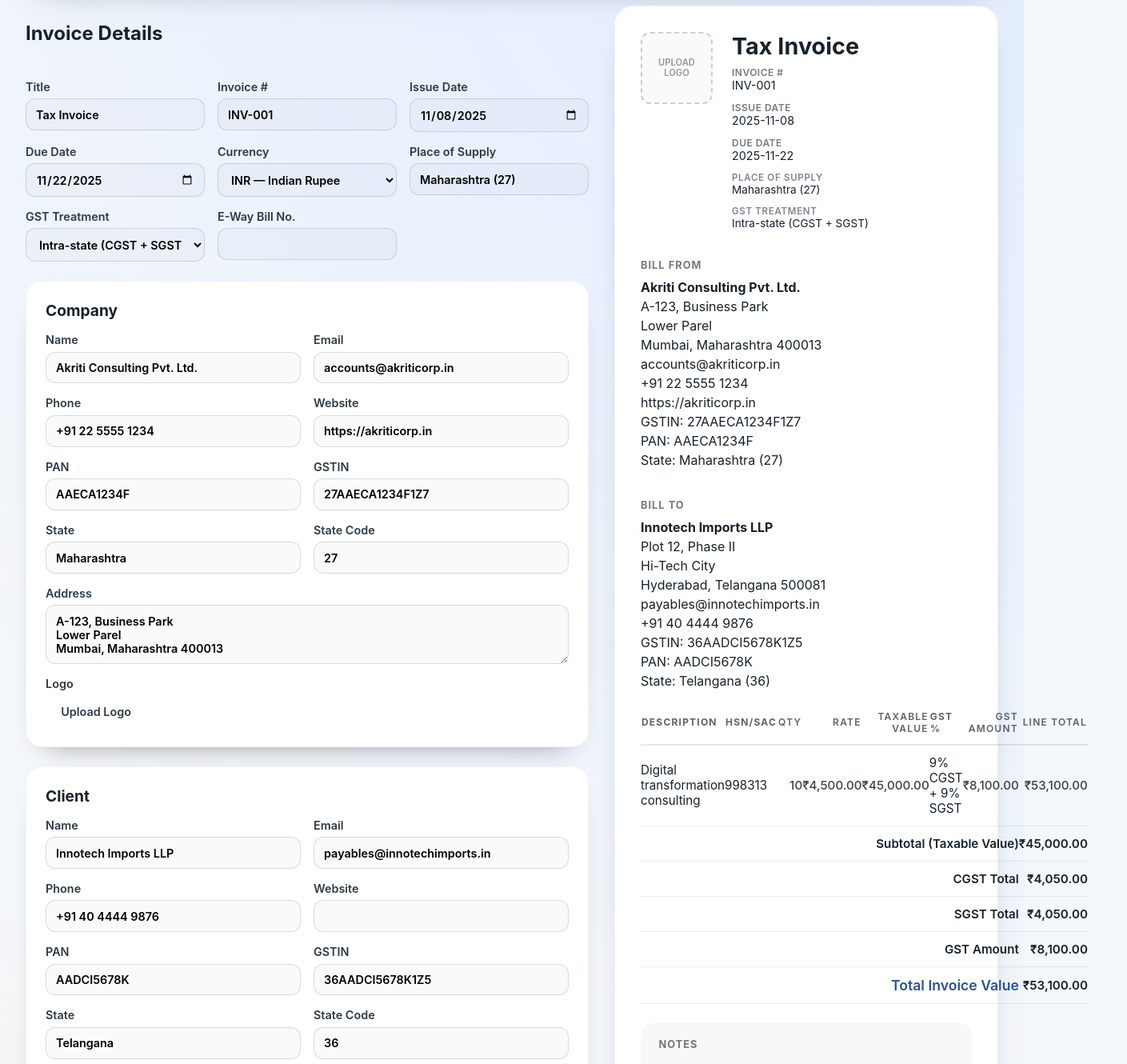
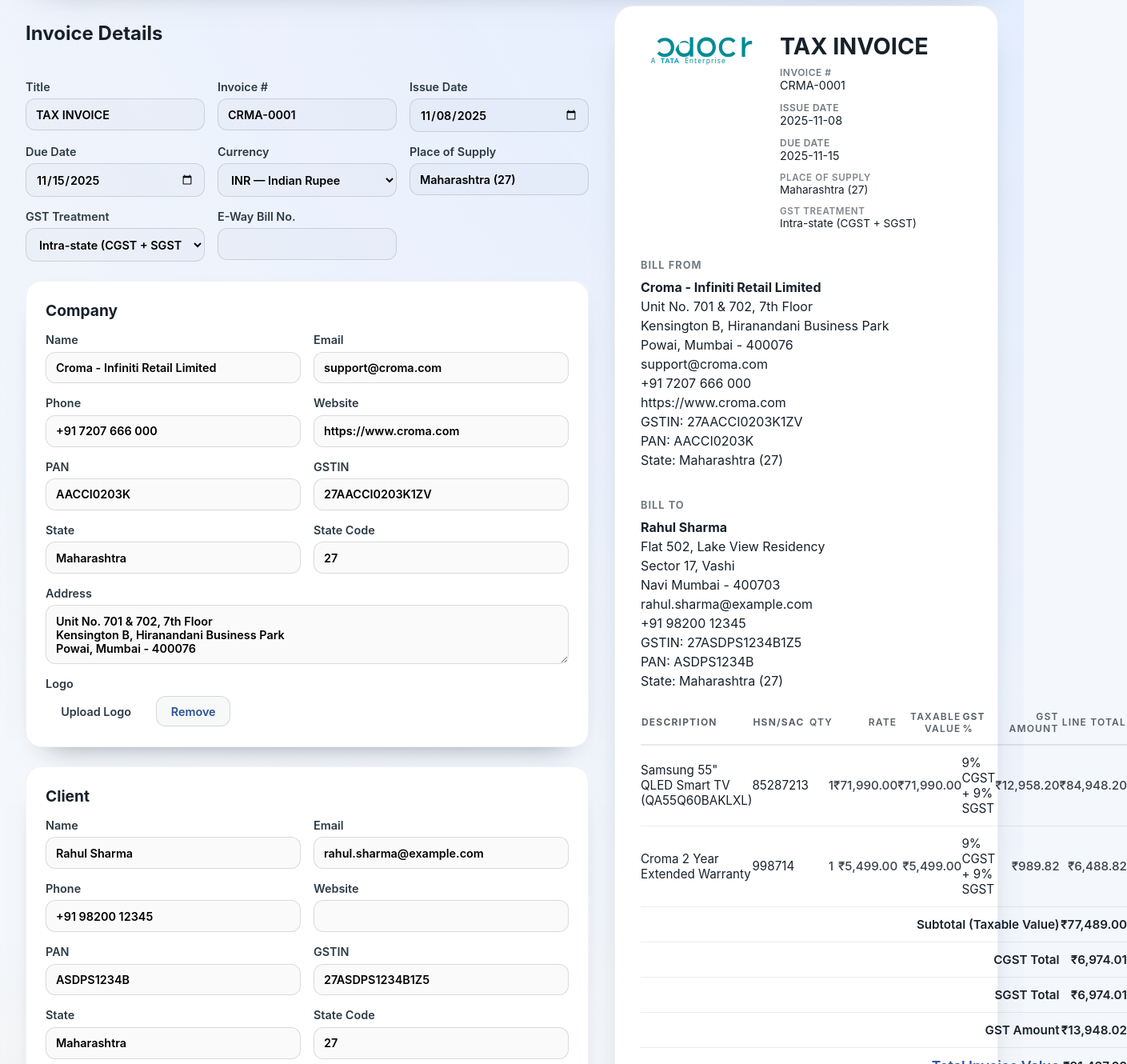
Before and after one commit to LIT-SOURCE/AWSServiceRoleForResourceExplorer, a React (Vite) app: page / in a window 1280 px wide. Shown: the part 340-1670 px from the top of the page at 80% size, 1409 px wide, since content can reach past the window. Built offline with nearby package versions, Linux system fonts and the light colour scheme.

Commit message:
Set Croma-branded defaults for invoices

```diff
--- a/src/App.css
+++ b/src/App.css
@@ -304,13 +304,13 @@
 }
 
 .preview-header img {
-  width: 90px;
-  height: 90px;
+  width: 150px;
+  max-height: 90px;
   object-fit: contain;
 }
 
 .logo-placeholder {
-  width: 90px;
+  width: 150px;
   height: 90px;
   border-radius: 0.75rem;
   border: 2px dashed rgba(23, 33, 43, 0.2);
--- a/src/App.tsx
+++ b/src/App.tsx
@@ -1,6 +1,7 @@
 import { useEffect, useMemo, useRef, useState } from "react";
 import type { ChangeEvent } from "react";
 import "./App.css";
+import cromaLogo from "./assets/croma-logo.svg";
 import { CURRENCY_CODE_SET, CURRENCY_OPTIONS } from "./data/currencies";
 
 type AddressBlock = {
@@ -59,53 +60,65 @@
     : Math.random().toString(36).slice(2, 11);
 
 const DEFAULT_INVOICE: Invoice = {
-  title: "Tax Invoice",
-  invoiceNumber: "INV-001",
+  title: "TAX INVOICE",
+  invoiceNumber: "CRMA-0001",
   issueDate: new Date().toISOString().slice(0, 10),
-  dueDate: new Date(Date.now() + 1000 * 60 * 60 * 24 * 14)
+  dueDate: new Date(Date.now() + 1000 * 60 * 60 * 24 * 7)
     .toISOString()
     .slice(0, 10),
   currency: "INR",
   company: {
-    name: "Akriti Consulting Pvt. Ltd.",
+    name: "Croma - Infiniti Retail Limited",
     address:
-      "A-123, Business Park\nLower Parel\nMumbai, Maharashtra 400013",
-    email: "accounts@akriticorp.in",
-    phone: "+91 22 5555 1234",
-    website: "https://akriticorp.in",
-    taxId: "AAECA1234F",
-    gstin: "27AAECA1234F1Z7",
+      "Unit No. 701 & 702, 7th Floor\nKensington B, Hiranandani Business Park\nPowai, Mumbai - 400076",
+    email: "support@croma.com",
+    phone: "+91 7207 666 000",
+    website: "https://www.croma.com",
+    taxId: "AACCI0203K",
+    gstin: "27AACCI0203K1ZV",
     state: "Maharashtra",
     stateCode: "27",
   },
   client: {
-    name: "Innotech Imports LLP",
-    address: "Plot 12, Phase II\nHi-Tech City\nHyderabad, Telangana 500081",
-    email: "payables@innotechimports.in",
-    phone: "+91 40 4444 9876",
+    name: "Rahul Sharma",
+    address:
+      "Flat 502, Lake View Residency\nSector 17, Vashi\nNavi Mumbai - 400703",
+    email: "rahul.sharma@example.com",
+    phone: "+91 98200 12345",
     website: "",
-    taxId: "AADCI5678K",
-    gstin: "36AADCI5678K1Z5",
-    state: "Telangana",
-    stateCode: "36",
+    taxId: "ASDPS1234B",
+    gstin: "27ASDPS1234B1Z5",
+    state: "Maharashtra",
+    stateCode: "27",
   },
-  notes: "Thank you for your business.",
+  notes:
+    "Thank you for shopping at Croma. Please retain this invoice for warranty and service support.",
   terms:
-    "Payment due within 14 days via NEFT/IMPS. Late payments may attract interest as per GST regulations.",
+    "Payment accepted via UPI, credit/debit cards, or net banking. Goods once sold are covered by Croma's return and refund policy.",
   lineItems: [
     {
       id: createId(),
-      description: "Digital transformation consulting",
-      quantity: 10,
-      rate: 4500,
+      description: "Samsung 55\" QLED Smart TV (QA55Q60BAKLXL)",
+      quantity: 1,
+      rate: 71990,
       taxPercent: 18,
-      hsnSac: "998313",
+      hsnSac: "85287213",
+    },
+    {
+      id: createId(),
+      description: "Croma 2 Year Extended Warranty",
+      quantity: 1,
+      rate: 5499,
+      taxPercent: 18,
+      hsnSac: "998714",
     },
   ],
   placeOfSupply: "Maharashtra (27)",
   gstTreatment: "intra",
   ewayBill: "",
 };
+
+const DEFAULT_LOGO = cromaLogo;
 
 const STORAGE_KEY = "invoice_workbench_state_v1";
 
@@ -954,7 +967,7 @@
 
 function App() {
   const [invoice, setInvoice] = useState<Invoice>(cloneInvoice(DEFAULT_INVOICE));
-  const [logo, setLogo] = useState<string | null>(null);
+  const [logo, setLogo] = useState<string | null>(DEFAULT_LOGO);
   const [attachments, setAttachments] = useState<Attachment[]>([]);
   const previewRef = useRef<HTMLDivElement | null>(null);
   const currencyOptions = useMemo(() => CURRENCY_OPTIONS, []);
@@ -1019,7 +1032,11 @@
               : cloneInvoice(DEFAULT_INVOICE).lineItems,
         });
       }
-      setLogo(parsed.logo ?? null);
+      if (Object.prototype.hasOwnProperty.call(parsed, "logo")) {
+        setLogo(parsed.logo ?? null);
+      } else {
+        setLogo(DEFAULT_LOGO);
+      }
       setAttachments(parsed.attachments ?? []);
     } catch (error) {
       console.error("Failed to load cached invoice", error);
@@ -1378,7 +1395,11 @@
               ? mergedLineItems
               : cloneInvoice(DEFAULT_INVOICE).lineItems,
         });
-        setLogo(parsed.logo ?? null);
+        if (Object.prototype.hasOwnProperty.call(parsed, "logo")) {
+          setLogo(parsed.logo ?? null);
+        } else {
+          setLogo(DEFAULT_LOGO);
+        }
         setAttachments(parsed.attachments ?? []);
       } catch (error) {
         console.error("Failed to import template", error);
@@ -1390,7 +1411,7 @@
 
   function resetToDefault() {
     setInvoice(cloneInvoice(DEFAULT_INVOICE));
-    setLogo(null);
+    setLogo(DEFAULT_LOGO);
     setAttachments([]);
     localStorage.removeItem(STORAGE_KEY);
   }
```
Also changed, not shown: src/assets/croma-logo.svg (added).
